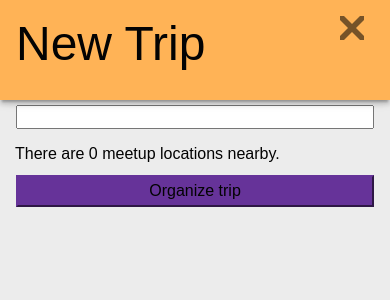
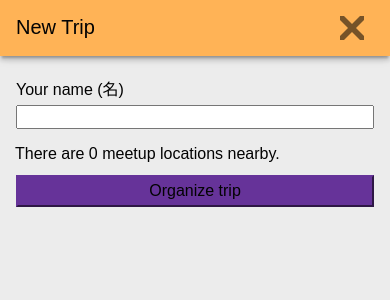
Before and after one commit to brianehenyo/taxidash-app, a Django app: template discover/templates/discover/organize.html in a window 390 px wide. Shown: the top 300 px of the page. Run offline with Django 3.2, Linux system fonts and the light colour scheme; the template is opened without the code that fills it, so the values that code supplies are empty; some libraries are stand-ins or nearby versions.

Commit message:
Fixed responsiveness on mobile browsers

```diff
--- a/discover/static/discover/styles/global.css
+++ b/discover/static/discover/styles/global.css
@@ -64,11 +64,11 @@ body {
 
 .header {
     width: 100%;
-    height: 100px;
+    height: 56px;
     color: #030303;
     background: #FFB356;
     position: fixed;
-    font-size: 1.5em;
+    font-size: 20px;
     box-shadow: 0 4px 5px 0 rgba(0, 0, 0, 0.14), 0 2px 9px 1px rgba(0, 0, 0, 0.12), 0 4px 2px -2px rgba(0, 0, 0, 0.2);
     padding: 16px 16px 0px 16px;
     will-change: transform;
@@ -105,7 +105,7 @@ body {
 
 .header_title {
     font-weight: 400;
-    font-size: 48px;
+    font-size: 1em;
     margin: 0;
     -webkit-box-flex: 1;
     -webkit-flex: 1;
--- a/discover/templates/discover/discover.html
+++ b/discover/templates/discover/discover.html
@@ -4,6 +4,8 @@
 <html lang="en">
 <head>
     <meta charset="UTF-8">
+    <meta name="viewport" content="width=device-width, initial-scale=1">
+    <link rel="shortcut icon" href="{%  static 'discover/images/favicon.ico' %}">
     <title>FUN Taxi Dash</title>
     <link rel="stylesheet" type="text/css" href="{% static 'discover/styles/global.css' %}">
     <link rel="stylesheet" type="text/css" href="{% static 'discover/styles/discover.css' %}">
--- a/discover/templates/discover/enroute.html
+++ b/discover/templates/discover/enroute.html
@@ -4,6 +4,8 @@
 <html lang="en">
 <head>
     <meta charset="UTF-8">
+    <meta name="viewport" content="width=device-width, initial-scale=1">
+    <link rel="shortcut icon" href="{%  static 'discover/images/favicon.ico' %}">
     <title>FUN Taxi Dash</title>
     <link rel="stylesheet" type="text/css" href="{% static 'discover/styles/global.css' %}">
     <link rel="stylesheet" type="text/css" href="{% static 'discover/styles/enroute.css' %}">
--- a/discover/templates/discover/organize.html
+++ b/discover/templates/discover/organize.html
@@ -4,6 +4,8 @@
 <html lang="en">
 <head>
     <meta charset="UTF-8">
+    <meta name="viewport" content="width=device-width, initial-scale=1">
+    <link rel="shortcut icon" href="{%  static 'discover/images/favicon.ico' %}">
     <title>FUN Taxi Dash</title>
     <link rel="stylesheet" type="text/css" href="{% static 'discover/styles/global.css' %}">
     <link rel="stylesheet" type="text/css" href="{% static 'discover/styles/organize.css' %}">
@@ -50,5 +52,11 @@
     </form>
 </main>
 
+{% if nearby_meetups %}
+    <script>
+        $("#btnSubmit").prop("disabled", true);
+    </script>
+{% endif %}
+
 </body>
 </html>
--- a/discover/templates/discover/taxilist.html
+++ b/discover/templates/discover/taxilist.html
@@ -4,6 +4,8 @@
 <html lang="en">
 <head>
     <meta charset="UTF-8">
+    <meta name="viewport" content="width=device-width, initial-scale=1">
+    <link rel="shortcut icon" href="{%  static 'discover/images/favicon.ico' %}">
     <title>FUN Taxi Dash</title>
     <link rel="stylesheet" type="text/css" href="{% static 'discover/styles/global.css' %}">
     <link rel="stylesheet" type="text/css" href="{% static 'discover/styles/taxilist.css' %}">
--- a/discover/templates/discover/trip.html
+++ b/discover/templates/discover/trip.html
@@ -4,6 +4,8 @@
 <html lang="en">
 <head>
     <meta charset="UTF-8">
+    <meta name="viewport" content="width=device-width, initial-scale=1">
+    <link rel="shortcut icon" href="{%  static 'discover/images/favicon.ico' %}">
     <title>FUN Taxi Dash</title>
     <link rel="stylesheet" type="text/css" href="{% static 'discover/styles/global.css' %}">
     <link rel="stylesheet" type="text/css" href="{% static 'discover/styles/trip.css' %}">
```
Also changed, not shown: discover/static/discover/images/favicon.ico (added).
